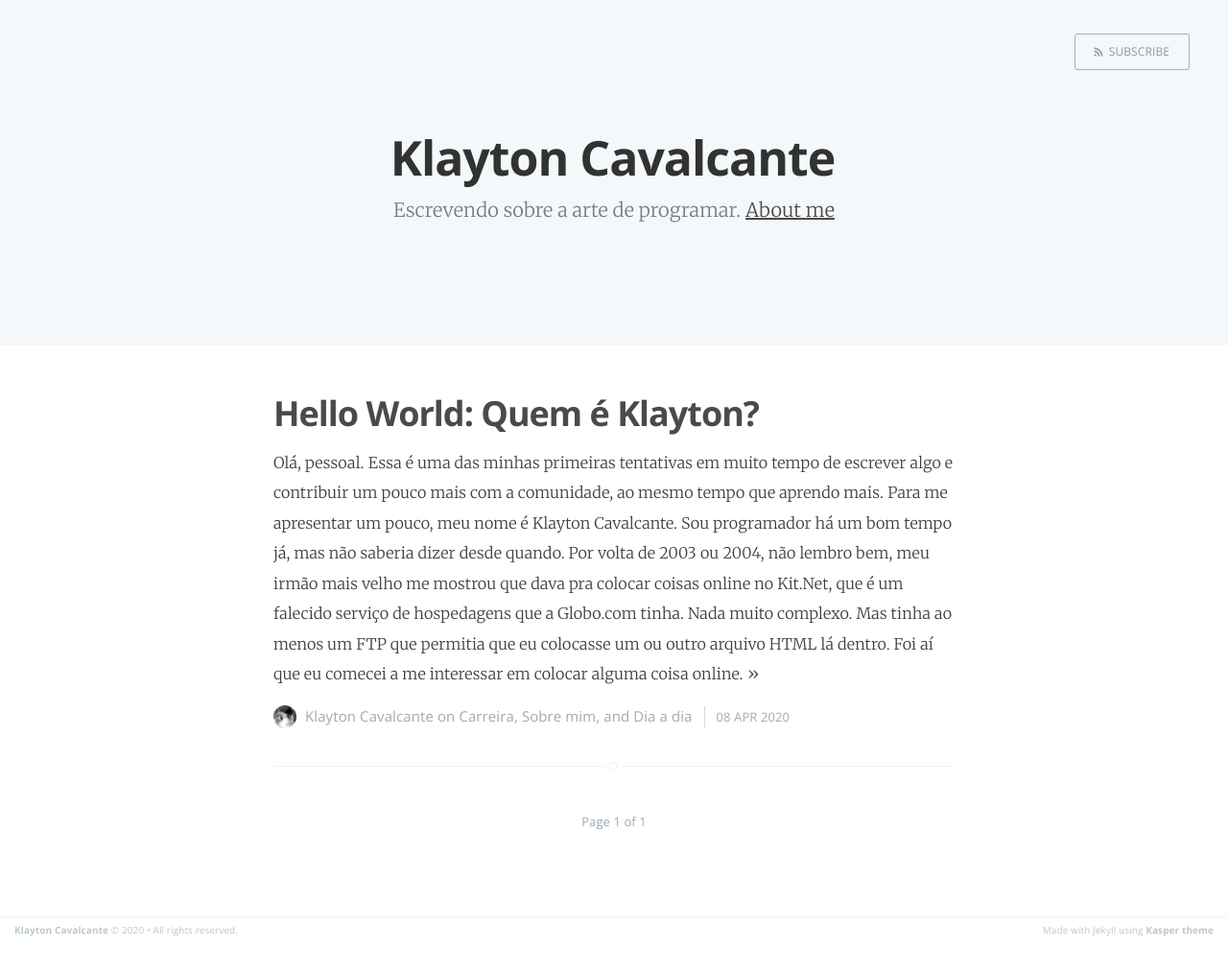
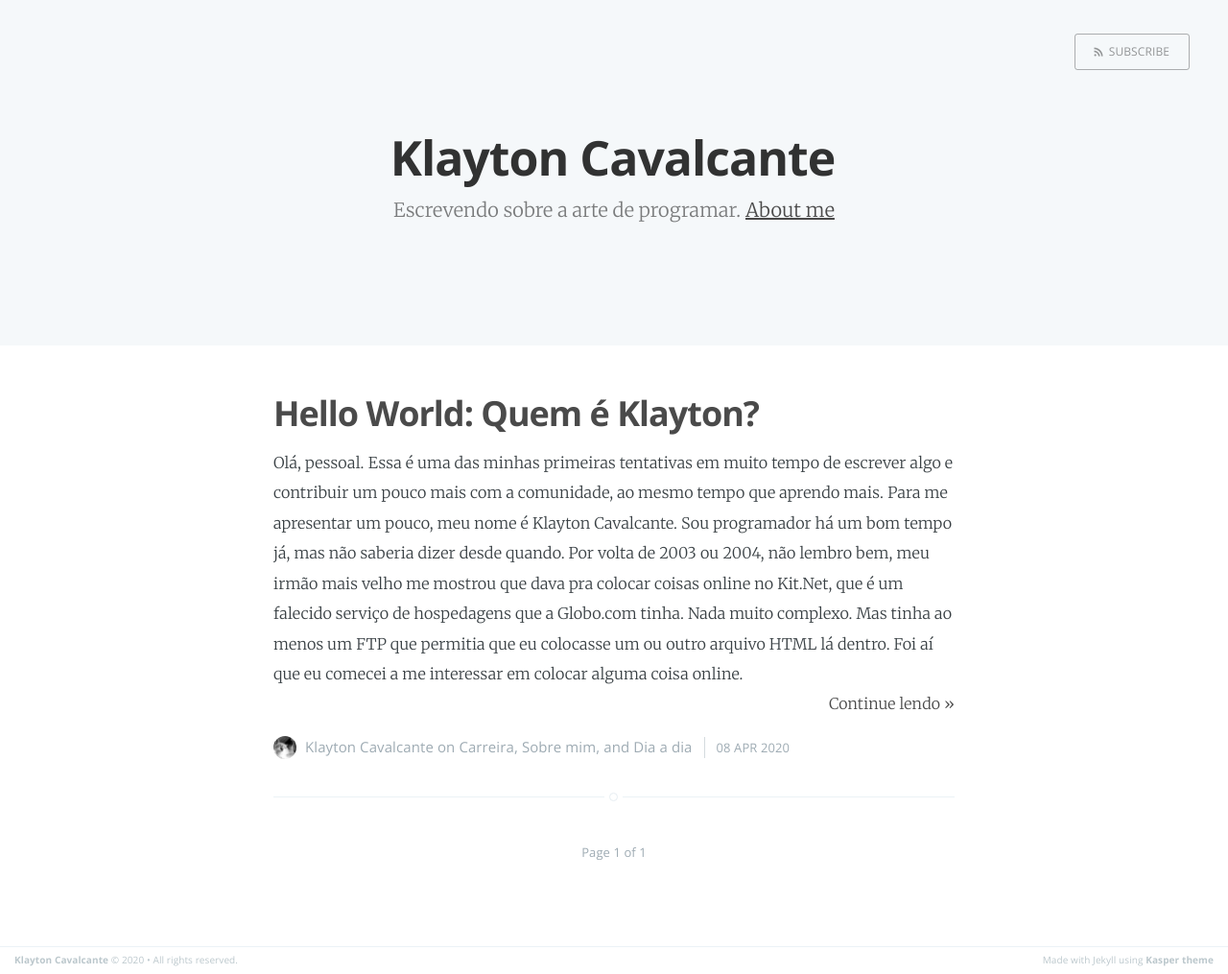
Before and after one commit to klaytoncavalcante/klaytoncavalcante.github.io, a Jekyll site: the page built from index.html, in a window 1280 px wide. Shown: the whole page at 96% size. Built offline with Jekyll 4.4.1, drawn with Linux system fonts in a browser that asks for light colours; the list of posts is cut into pages by our own code; before the commit the page ends 983 px from its top, so only the background shows below that.

Commit message:
Ajuste de "Continue lendo"

```diff
--- a/assets/css/screen.css
+++ b/assets/css/screen.css
@@ -760,6 +760,9 @@ body:not(.post-template) .post-title {
 
 .read-more {
     text-decoration: none;
+    display: flex;
+    justify-content: flex-end;
+    font-size: 16px;
 }
 
 .post-meta {
--- a/index.html
+++ b/index.html
@@ -41,7 +41,8 @@ about: 'about.html'
             <h2 class="post-title"><a href="{{ post.url }}">{{ post.title }}</a></h2>
         </header>
         <section class="post-excerpt">
-            {{ post.excerpt }} <a class="read-more" href="{{ post.url }}">&raquo;</a>
+            {{ post.excerpt }}
+            <a class="read-more" href="{{ post.url }}">Continue lendo &raquo;</a>
         </section>
         <footer class="post-meta">
             {% if site.author %}
```
